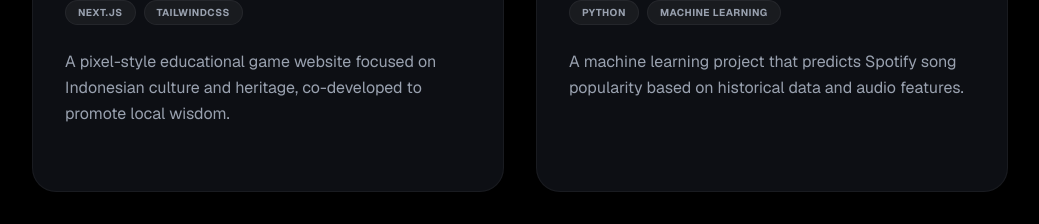
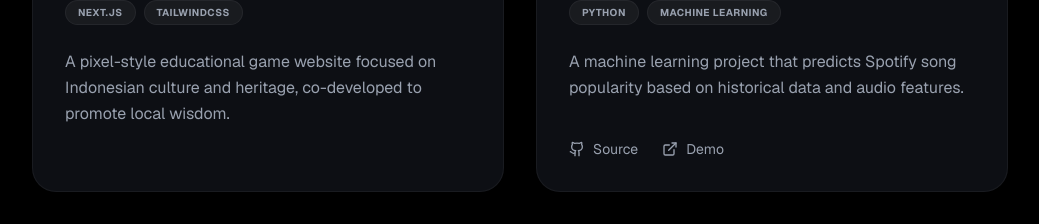
Before and after one commit to NathanaelAxl/my-portfolio, a Next.js app: page / in a window 1280 px wide. Shown: the part 3935-4159 px from the top of the page, without its empty margins (120-1159 px from the left). Built offline with nearby package versions, Linux system fonts and the light colour scheme.

Commit message:
feat: add machine learning project file

```diff
--- a/app/page.tsx
+++ b/app/page.tsx
@@ -197,8 +197,8 @@ export default function Portfolio() {
             title="Spotify Popularity Predictor"
             tags={["Python", "Machine Learning"]}
             desc="A machine learning project that predicts Spotify song popularity based on historical data and audio features."
-            githubLink="#"
-            demoLink="#"
+            githubLink="https://github.com/NathanaelAxl/Project_ML_sem_5.git"
+            demoLink="https://github.com/NathanaelAxl/Project_ML_sem_5.git"
           />
           <ProjectCard
             title="Isyara - UI/UX Design"
```
